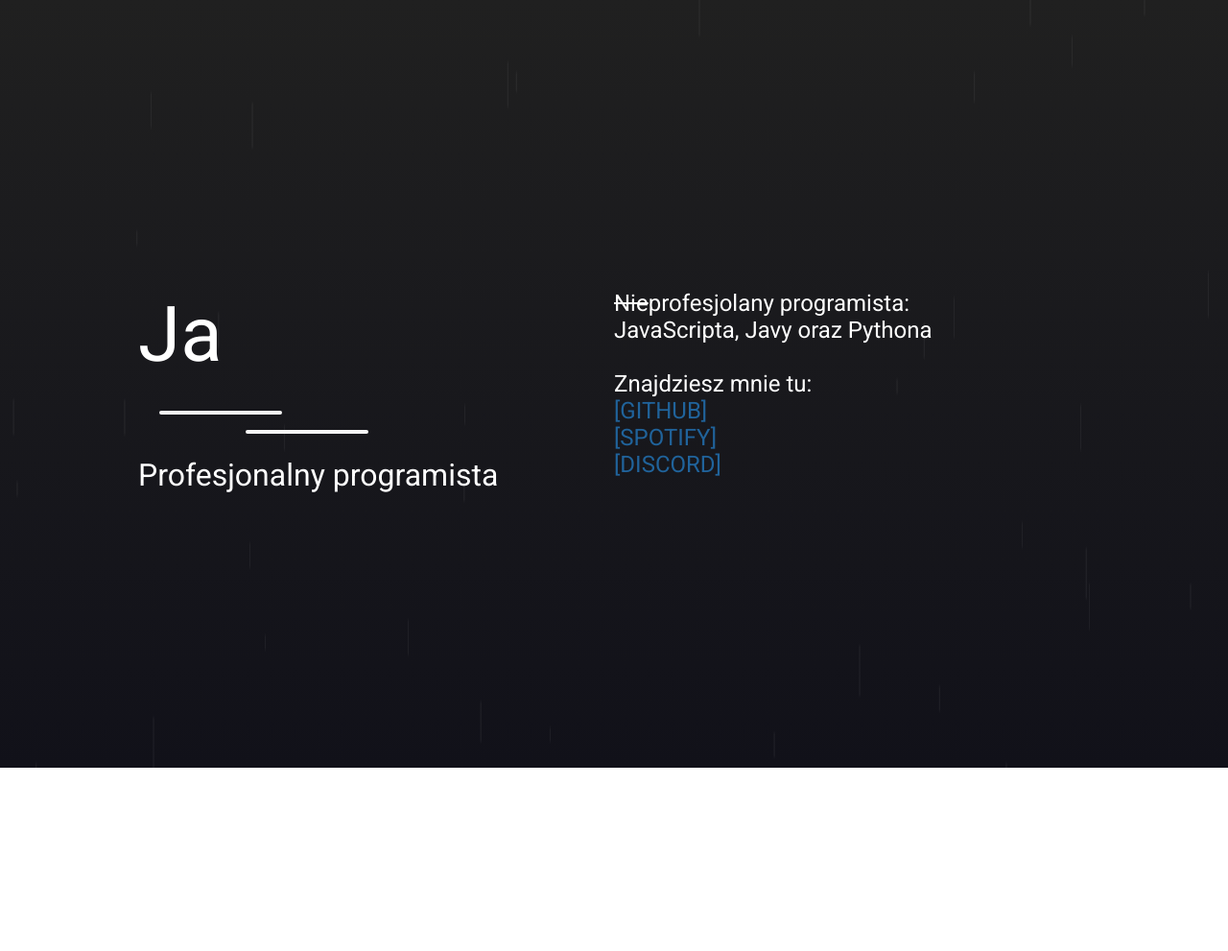
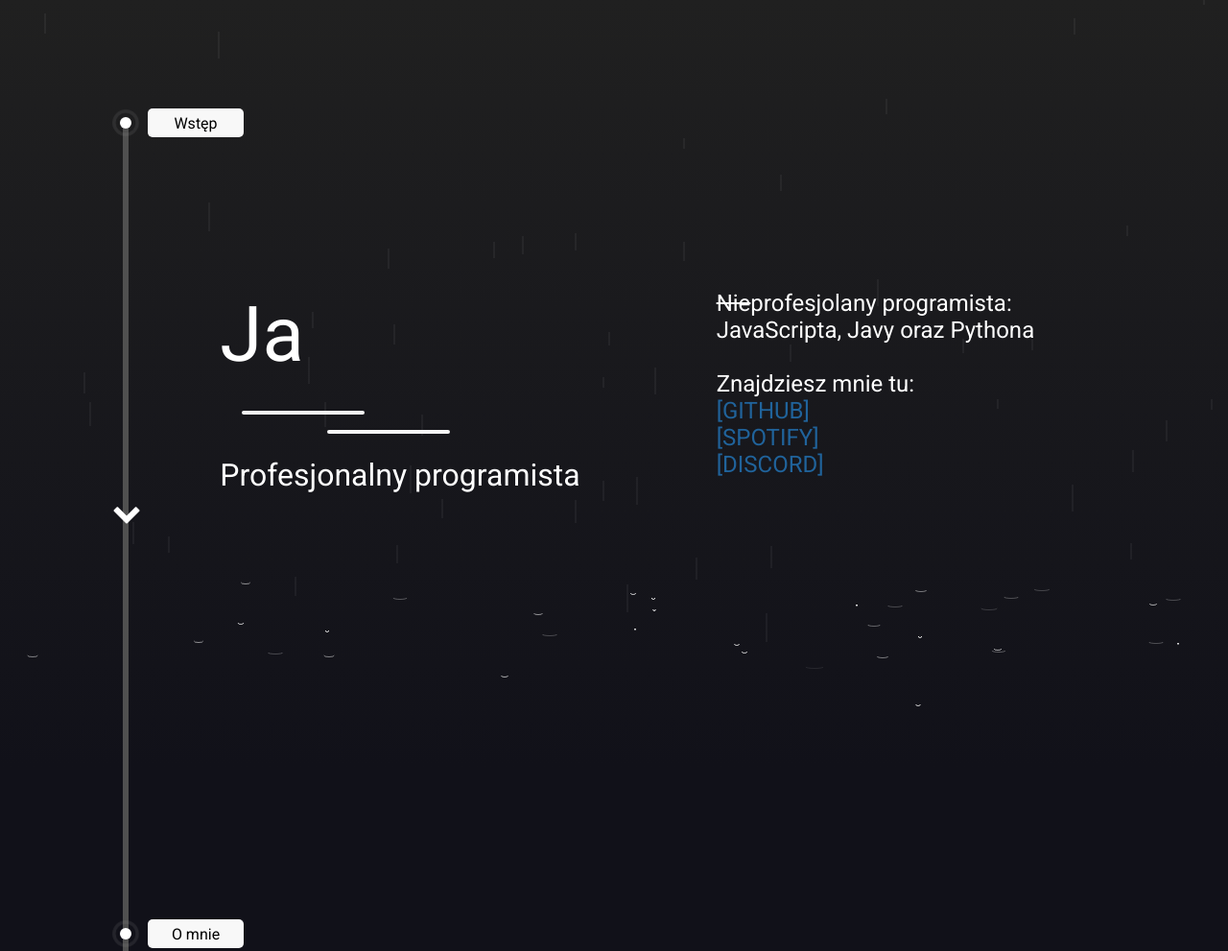
Before and after one commit to maciekkkkkkk/Portfolio, a website built with Parcel: page index.html in a window 1280 px wide. Shown: the top 991 px of the page at 96% size. Before the commit the page ends 800 px from the top, so only its background shows below. Built offline with nearby package versions, Linux system fonts and the light colour scheme.

Commit message:
Some rewrites, new design, cleanup

```diff
--- a/index.html
+++ b/index.html
@@ -1,5 +1,6 @@
 <!DOCTYPE html>
 <html lang="en">
+
 <head>
     <meta charset="UTF-8">
     <meta name="viewport" content="width=device-width, initial-scale=1.0">
@@ -9,9 +10,14 @@
     <link rel="stylesheet" href="https://stackpath.bootstrapcdn.com/font-awesome/4.7.0/css/font-awesome.min.css">
     <link href="https://fonts.googleapis.com/css?family=Roboto&display=swap" rel="stylesheet">
 </head>
+
 <body>
-    <div class="introduction">
-        <canvas class="background" width="2000"></canvas>
+    <canvas class="background"></canvas>
+
+    <div class="content">
+        <ul class="timeline"></ul>
+
+        <section class="introduction" data-title="Wstęp">
 
             <div class="header">
                 <h1 class="title">Ja</h1>
@@ -31,8 +37,15 @@
                     <a href="https://discordapp.com/users/415202237720297473">[DISCORD]</a>
                 </div>
             </div>
+        </section>
 
-        <!-- <i class="jumper fa fa-chevron-down"></i> -->
+        <section class="about" data-title="O mnie">
+
+        </section>
+
+        <section class="projects" data-title="Projekty">
+
+        </section>
     </div>
 
     <!-- <div class="content">
@@ -146,4 +159,5 @@
     <script src="js/canvas.js"></script>
     <script src="js/index.js"></script>
 </body>
+
 </html>
--- a/js/canvas.js
+++ b/js/canvas.js
@@ -1,63 +1,87 @@
+const { clientWidth, clientHeight } = document.documentElement;
 const canvas = document.querySelector('.background');
 const context = canvas.getContext('2d');
 
-const RAIN_DROP_SPEED = 3;
+const RAIN_DROP_SPEED = 10;
 
 class Raindrop {
     constructor() {
         this.width = 0;
-        this.height = random(3, 10);
+        this.height = random(10, 30);
 
         this.x = random(10, canvas.width - 10);
         this.y = -this.height - random(10, canvas.height + 400);
     }
 }
 
+class Splash {
+    constructor(x, y) {
+        this.x = x;
+        this.y = y;
+        this.radius = 0.1;
+    }
+}
+
+const raindrops = [];
+const splashes = [];
+
+const setup = () => {
+    resize();
+
+    for (let i = 0; i < 100; i++) {
+        raindrops.push(new Raindrop());
+    }
+
+    window.requestAnimationFrame(update);
+}
+
+const resize = () => {
+    canvas.width = clientWidth;
+    canvas.height = clientHeight;
+}
+
+const update = () => {
+    context.clearRect(0, 0, canvas.width, canvas.height);
+
+    for (const raindrop of raindrops) {
+        context.beginPath();
+        context.moveTo(raindrop.x, raindrop.y);
+        context.lineTo(raindrop.x + raindrop.width, raindrop.y + raindrop.height);
+        context.stroke();
+
+        raindrop.y += RAIN_DROP_SPEED;
+
+        const rand = random(canvas.height - 200, canvas.height);
+        if (raindrop.y > rand) {
+            splashes.push(new Splash(raindrop.x, raindrop.y));
+
+            raindrop.y = -raindrop.height - random(10, canvas.height + 400);
+            raindrop.x = random(10, canvas.width - 10);
+            raindrop.height = random(10, 30);
+        }
+    }
+
+    for (const splash of splashes) {
+        context.beginPath();
+        const alpha = 1 - splash.radius / 10;
+
+        context.strokeStyle = `rgba(255,255,255,${alpha})`;
+        if (alpha < 0.1) {
+            splashes.splice(splashes.indexOf(splash), 1);
+        }
+        context.ellipse(splash.x, splash.y, splash.radius, 1.5, 0, 0, Math.PI);
+        context.stroke();
+        splash.radius += 0.2;
+    }
+
+    context.strokeStyle = 'rgba(255,255,255,0.1)';
+
+    window.requestAnimationFrame(update);
+}
+
 const random = (min, max) => {
     return Math.floor(Math.random() * (1 + max - min)) + min;
 }
 
-const raindrops = [];
-
-const setup = () => {
-    for (let i = 0; i < 100; i++) {
-        raindrops.push(new Raindrop());
-    }
-}
-
-const drawSplash = async (raindrop) => {
-    for(let i = 0; i < 5; i++) {
-        context.arc(raindrop.x, raindrop.y, 30, 0, Math.PI);
-        context.fillStyle = "rgba(255,255,255,0.1)";
-        context.fill();
-    }
-}
-
-const update = () => {
-    context.clearRect(0, 0, canvas.width, canvas.height);
-    context.beginPath();
-
-    for (const raindrop of raindrops) {
-        context.moveTo(raindrop.x, raindrop.y);
-        context.lineTo(raindrop.x + raindrop.width, raindrop.y + raindrop.height);
-
-        raindrop.y += RAIN_DROP_SPEED;
-
-        if (raindrop.y > canvas.height) {
-            //drawSplash(raindrop);
-
-            raindrop.y = -raindrop.height - random(10, canvas.height + 400);
-            raindrop.x = random(10, canvas.width - 10);
-            raindrop.height = random(3, 10);
-        }
-    }
-
-    context.strokeStyle = 'rgba(255,255,255,0.1)';
-    context.stroke();
-
-    window.requestAnimationFrame(update);
-}
-
-setup();
-
-window.requestAnimationFrame(update);
+window.addEventListener('load', setup);
+window.addEventListener('resize', resize);
--- a/js/index.js
+++ b/js/index.js
@@ -1,37 +1,84 @@
-// const jumperDiv = document.querySelector('.jumper');
-// const contentDiv = document.querySelector('.content');
+const generateCheckpoints = () => {
+    const timeline = document.querySelector('.timeline');
+    const sections = document.querySelectorAll('section');
 
-// jumperDiv.addEventListener('click', () => {
-//     contentDiv.scrollIntoView({
-//         behavior: 'smooth'
-//     });
-// });
+    for (let i = 0; i < sections.length; i++) {
+        const section = sections[i];
 
-// const isMobile = () => {
-//     return (window.innerWidth <= 800);
-// }
+        const checkpointWrapper = document.createElement('div');
+        checkpointWrapper.classList.add('checkpoint-wrapper');
+        checkpointWrapper.style.marginTop = `${section.offsetTop - (sections[i-1] ? sections[i-1].offsetTop : 0) - 15}px`;
 
-// const projects = document.querySelectorAll('.project');
-// const holders = document.querySelectorAll('.project-holder');
+        const checkpoint = document.createElement('li');
+        checkpoint.classList.add('checkpoint');
 
-// for (let i = 0; i < projects.length; i++) {
-//     const project = projects[i];
-//     const holder = holders[i];
+        const card = document.createElement('div');
+        card.classList.add('card');
 
-//     if (isMobile()) break;
+        const title = document.createElement('div');
+        title.classList.add('title');
+        title.innerText = section.dataset['title'];
 
-//     holder.addEventListener("mousemove", (event) => {
-//         const rect = project.getBoundingClientRect();
-//         const x = event.clientX - rect.left;
-//         const y = event.clientY - rect.top;
+        if (i !== 0) {
+            const jumper = document.createElement('div');
+            // Calculate halfway offset between sections
+            // I have no idea how it works but it works
+            jumper.style.top = `${section.offsetTop - (sections[i-1] ? sections[i-1].offsetTop : 0) - 15 - (section.offsetTop - sections[i - 1].offsetTop) / 2}px`;
+            jumper.classList.add('jumper', 'fa', 'fa-chevron-down');
 
-//         const yRotation = (x - project.clientWidth / 2) / 75;
-//         const xRotation = -(y - project.clientHeight / 2) / 75;
+            jumper.addEventListener('click', () => {
+                window.scroll({
+                    top: section.offsetTop,
+                    behavior: 'smooth'
+                })
+            })
 
-//         project.style = `transform: rotateY(${yRotation}deg) rotateX(${xRotation}deg)`;
-//     });
+            timeline.appendChild(jumper);
+        }
 
-//     holder.addEventListener("mouseleave", () => {
-//         project.style = `transition: transform 0.5s; transform: rotate(0)`;
-//     });
-// }
+        checkpointWrapper.appendChild(checkpoint);
+        card.appendChild(title);
+        checkpointWrapper.appendChild(card);
+        timeline.appendChild(checkpointWrapper);
+    }
+}
+
+const updateCheckpointsCards = () => {
+    const checkpoints = document.querySelectorAll('.checkpoint-wrapper');
+
+    for (const checkpoint of checkpoints) {
+        if (isElementInViewport(checkpoint)) {
+            checkpoint.classList.add('visible');
+        } else {
+            checkpoint.classList.remove('visible');
+        }
+    }
+}
+
+window.addEventListener('load', () => {
+    generateCheckpoints();
+    updateCheckpointsCards();
+});
+
+window.addEventListener('scroll', updateCheckpointsCards);
+
+// https://stackoverflow.com/a/125106
+const isElementInViewport = (el) => {
+    let top = el.offsetTop;
+    let left = el.offsetLeft;
+    const width = el.offsetWidth;
+    const height = el.offsetHeight;
+
+    while (el.offsetParent) {
+        el = el.offsetParent;
+        top += el.offsetTop;
+        left += el.offsetLeft;
+    }
+
+    return (
+        top < (window.pageYOffset + window.innerHeight) &&
+        left < (window.pageXOffset + window.innerWidth) &&
+        (top + height) > window.pageYOffset &&
+        (left + width) > window.pageXOffset
+    );
+}
--- a/sass/style.scss
+++ /dev/null
@@ -1,101 +0,0 @@
-@import url('https://fonts.googleapis.com/css?family=Open+Sans&display=swap');
-
-* {
-    padding: 0;
-    margin: 0;
-}
-
-body {
-    background: url('https://images.pexels.com/photos/1229861/pexels-photo-1229861.jpeg?auto=compress&cs=tinysrgb&dpr=2&h=750&w=1260');
-    background-attachment: fixed;
-}
-
-.intro {
-    display: flex;
-    align-items: center;
-    justify-content: center;
-    height: 100vh;
-    flex-direction: column;
-
-    .text {
-        text-align: center;
-        line-height: 1;
-        font-size: 33px;
-        text-align: center;
-        font-family: 'Open Sans', sans-serif;
-        line-height: 1.4;
-        color: white;
-
-        h1 {
-            font-size: 30px;
-        }
-    }
-}
-
-.info {
-    display: flex;
-    align-items: center;
-    justify-content: center;
-    height: 100vh;
-    flex-direction: column;
-
-    .box {
-        display: flex;
-        margin-top: 100px;
-        width: 50%;
-        height: 50%;
-    }
-
-    .text {
-        text-align: left;
-        line-height: 1;
-        font-family: 'Open Sans', sans-serif;
-        line-height: 1.4;
-        color: white;
-
-
-        h2 {
-            font-weight: 300;
-            font-size: 33px;
-        }
-
-        h1 {
-            font-weight: 300;
-            font-size: 20px;
-        }
-    }
-}
-
-.top-bar {
-    height: 2px;
-    width: 50%;
-    margin-bottom: 30px;
-}
-
-.top-bar:before {
-    content: "";
-    display: block;
-    height: 2px;
-    width: 100%;
-    border-bottom: 1px solid white;
-}
-
-.bottom-bar {
-    height: 2px;
-    width: 50%;
-    margin-top: 30px;
-}
-
-.bottom-bar:before {
-    content: "";
-    display: block;
-    height: 2px;
-    width: 100%;
-    border-bottom: 1px solid white;
-}
-
-a {
-    color: whitesmoke;
-    font-weight: 500;
-    text-decoration: none;
-}
--- a/scss/content.scss
+++ b/scss/content.scss
@@ -1,151 +1,164 @@
-.content {
-    background-color: #111119;
+@keyframes jump {
+    0% {
+        transform: translateY(0);
     }
 
-@keyframes fade-in {
-    0% {
-        opacity: 0;
+    50% {
+        transform: translateY(-16px);
     }
 
     100% {
-        opacity: 1;
+        transform: translateY(0);
     }
 }
 
-.about {
+@keyframes pulsate {
+    0% {
+        -webkit-transform: scale(0.1, 0.1);
+        opacity: 0;
+    }
+    50% {
+        opacity: 1;
+    }
+    100% {
+        -webkit-transform: scale(1.2, 1.2);
+        opacity: 0;
+    }
+}
+
+.content {
     width: 100vw;
-    height: 100vh;
+    overflow: hidden;
 
     display: grid;
-    grid-template-rows: 1.3fr 2fr;
+    background: #111119;
 
-    color: #eaeaea;
+    grid-template:
+        "a b" auto
+        "a c" auto
+        "a d" auto / 0.2fr 1fr;
 
-    .inner {
+    section {
+        height: 100vh;
+        width: 100%;
+    }
+
+    .jumper {
+        position: relative;
+
+        width: 30px;
+        height: 30px;
+        left: -11px;
+
+        content: "\f0a8";
+        font-family: "FontAwesome";
+        transition: 0.3s ease-in-out;
+        font-size: 30px;
+        animation: jump 5s infinite;
+        color: white;
+    }
+
+    .timeline {
+        width: 6px;
+        height: 100%;
+        margin: 0;
+        padding: 0;
+        margin-top: 128px;
+        margin-left: 128px;
+        background: rgb(80, 80, 80);
+        grid-area: a;
+
+        .checkpoint-wrapper {
+            width: 160px;
+            height: 30px;
+            margin-top: -15px;
+            margin-left: -25px;
             display: flex;
-        margin-left: 30%;
-        margin-right: 30%;
+            justify-content: center;
             align-items: center;
 
-        .description {
+            .checkpoint {
+                position: relative;
+                left: 13px;
+                content: " ";
+                display: block;
+                width: 12px;
+                height: 12px;
+                background: #fff;
+                border-radius: 10px;
+                z-index: 10;
+
+                &:before {
+                    content: "";
+                    position: absolute;
+                    border: 3px solid #999;
+                    border-radius: 30px;
+                    height: 18px;
+                    width: 18px;
+                    margin-left: -50%;
+                    margin-top: -50%;
+                    animation: pulsate 1s ease-out;
+                    animation-iteration-count: infinite;
+                    opacity: 0;
+                }
+            }
+
+            .card {
+                width: 100px;
+                height: 30px;
+                margin-left: 30px;
+                background: rgb(248, 248, 248);
+                border-radius: 5px;
+                opacity: 0;
+                transition: ease-in-out opacity 0.3s;
+
                 display: flex;
+                justify-content: center;
                 align-items: center;
-            flex-direction: column;
+            }
 
-            text-align: center;
+            .card::before {
+                content: "";
+                position: absolute;
+                right: 100%;
+                top: 50%;
+                margin-top: -10px;
+                border: solid transparent;
+                border-left-color: rgb(248, 248, 248);
+                border-width: 10px;
+                display: inline-block;
+                transform: rotate(180deg);
+            }
 
-            &--header {
-                margin: 16px;
+            &.visible {
+                .card {
+                    opacity: 1;
                 }
             }
         }
 
-    .socials {
-        display: flex;
-        justify-content: center;
-
-        color: #141C3A;
-
-        .social {
-            width: 300px;
-            height: 300px;
-
-            background-color: #eaeaea;
-            border-radius: 24px;
-
-            display: flex;
-            justify-content: center;
-
-            margin: 32px;
-
-            .header {
-                margin-top: 32px;
-                text-align: center;
-            }
-
-            .logo {
-                margin-top: 32px;
-
-                img {
-                    width: 128px;
-                    height: 128px;
-                }
-            }
-        }
+        @media only screen and (max-width: 1124px) {
+            visibility: hidden;
+            margin: 0;
         }
     }
 
-.projects {
-    display: grid;
-    grid-template-rows: 1fr;
-    grid-template-columns: 1fr;
-    grid-row-gap: 24px;
-    padding: 20%;
-    padding-top: 5%;
-
-    color: whitesmoke;
-
-    .title {
-        margin-bottom: 10%;
-        text-align: center;
+    .introduction {
+        grid-area: b;
     }
 
-    .project-holder {
-        perspective: 500px;
-        width: 364px;
-        max-width: 364px;
-
-        &:nth-child(even) {
-            margin-left: auto;
+    .about {
+        grid-area: c;
     }
 
-        .project {
-            max-width: 300px;
-            width: 300px;
-            max-height: 300px;
-            height: 300px;
-
-            background: #eaeaea;
-            // box-shadow: 2px 2px 50px rgba(255, 255, 255, 0.05);
-
-            border-radius: 8px;
-
-            color: #141C3A;
-
-            &--title {
-                text-align: center;
-
-                background: #534B62;
-                color: white;
-
-                padding: 16px;
-                border-top-left-radius: 8px;
-                border-top-right-radius: 8px;
+    .projects {
+        grid-area: d;
     }
 
-            &--description {
-                padding-left: 16px;
-                padding-right: 16px;
-                margin-top: 16px;
-            }
-
-            @media only screen and (max-width: 600px) {
-                width: 250px;
-                max-width: 250px;
+    @media only screen and (max-width: 1124px) {
+        grid-template:
+            "b" auto
+            "c" auto
+            "d" auto / 1fr;;
     }
 }
-
-        @media only screen and (max-width: 600px) {
-            display: flex;
-            justify-content: center;
-
-            &:nth-child(even) {
-                margin-left: 0;
-            }
-        }
-    }
-
-    @media only screen and (max-width: 600px) {
-        padding: 4%;
-    }
-}
--- a/scss/index.scss
+++ b/scss/index.scss
@@ -1,12 +1,13 @@
-@import './introduction.scss';
-@import './content.scss';
+@import "./introduction.scss";
+@import "./content.scss";
 
-html, body {
+html,
+body {
     margin: 0;
     padding: 0;
 
     overflow-x: hidden;
-    font-family: 'Roboto';
+    font-family: "Roboto";
 }
 
 h1 {
@@ -27,6 +28,13 @@ h3 {
     font-weight: 300;
 }
 
+div,
+section,
+ul,
+li {
+    z-index: 2;
+}
+
 @media only screen and (max-width: 600px) {
     h1 {
         font-size: 2em;
--- a/scss/introduction.scss
+++ b/scss/introduction.scss
@@ -1,17 +1,3 @@
-@keyframes jump {
-    0% {
-        transform: translateY(-12px);
-    }
-
-    50% {
-        transform: translateY(-50px);
-    }
-
-    100% {
-        transform: translateY(-12px);
-    }
-}
-
 @keyframes fade-in {
     0% {
         opacity: 0;
@@ -22,12 +8,24 @@
     }
 }
 
+.background {
+    position: absolute;
+    top: 0;
+    left: 0;
+
+    background: linear-gradient(to bottom, #202020, #111119);
+
+    z-index: auto;
+
+    width: 100%;
+    height: 100%;
+}
+
 .introduction {
     width: 100vw;
     height: 100vh;
 
     display: grid;
-    grid-template-rows: 1fr;
     grid-template-columns: 1fr 1fr;
 
     @media only screen and (max-width: 1124px) {
@@ -39,36 +37,22 @@
 
     animation: fade-in 1s;
 
-    .background {
-        position: absolute;
-        top: 0;
-        left: 0;
-
-        background: linear-gradient(to bottom, #202020, #111119);
-
-        z-index: -1;
-
-        width: 100vw;
-        height: 100vh;
-    }
-
     .header {
         display: flex;
         flex-direction: column;
         justify-content: center;
         align-items: flex-start;
-        margin-left: 128px;
 
         .title {
-            @media only screen and (max-width: 600px) {
-                text-align: center;
-            }
-
             padding: 32px 16px;
         }
 
         .separator {
             height: 32px;
+
+            @media only screen and (max-width: 1124px) {
+                align-self: flex-start;
+            }
         }
 
         .separator::before {
@@ -105,19 +89,11 @@
 
             font-weight: 100;
         }
-    }
 
-    .jumper {
-        display: flex;
-        flex-direction: column;
-        justify-content: flex-end;
-        align-items: center;
-
-        content: "\f0a8";
-        font-family: "FontAwesome";
-        transition: 0.3s ease-in-out;
-        font-size: 30px;
-        animation: jump 5s infinite;
+        @media only screen and (max-width: 1124px) {
+            text-align: center;
+            align-items: center;
+        }
     }
 
     .info {
@@ -143,7 +119,8 @@
         }
 
         @media only screen and (max-width: 1124px) {
-            margin-left: 128px;
+            text-align: center;
+            align-items: center;
         }
     }
 }
```
Also changed, not shown: package.json (+2 -5 lines), assets/avatar.svg (deleted), assets/farba.svg (deleted), assets/spotify.svg (deleted), 2 other files. Lines whose indentation alone changed are shown as unchanged.
